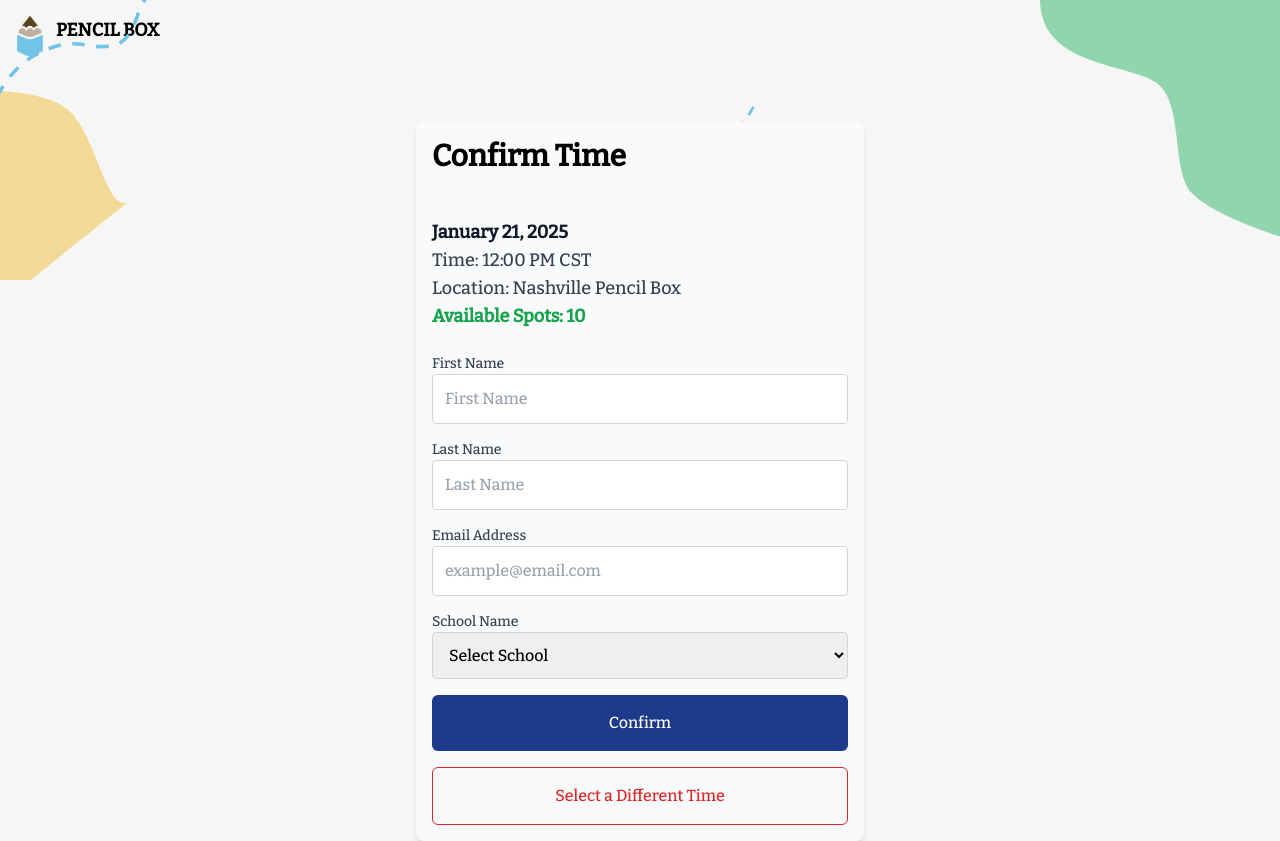
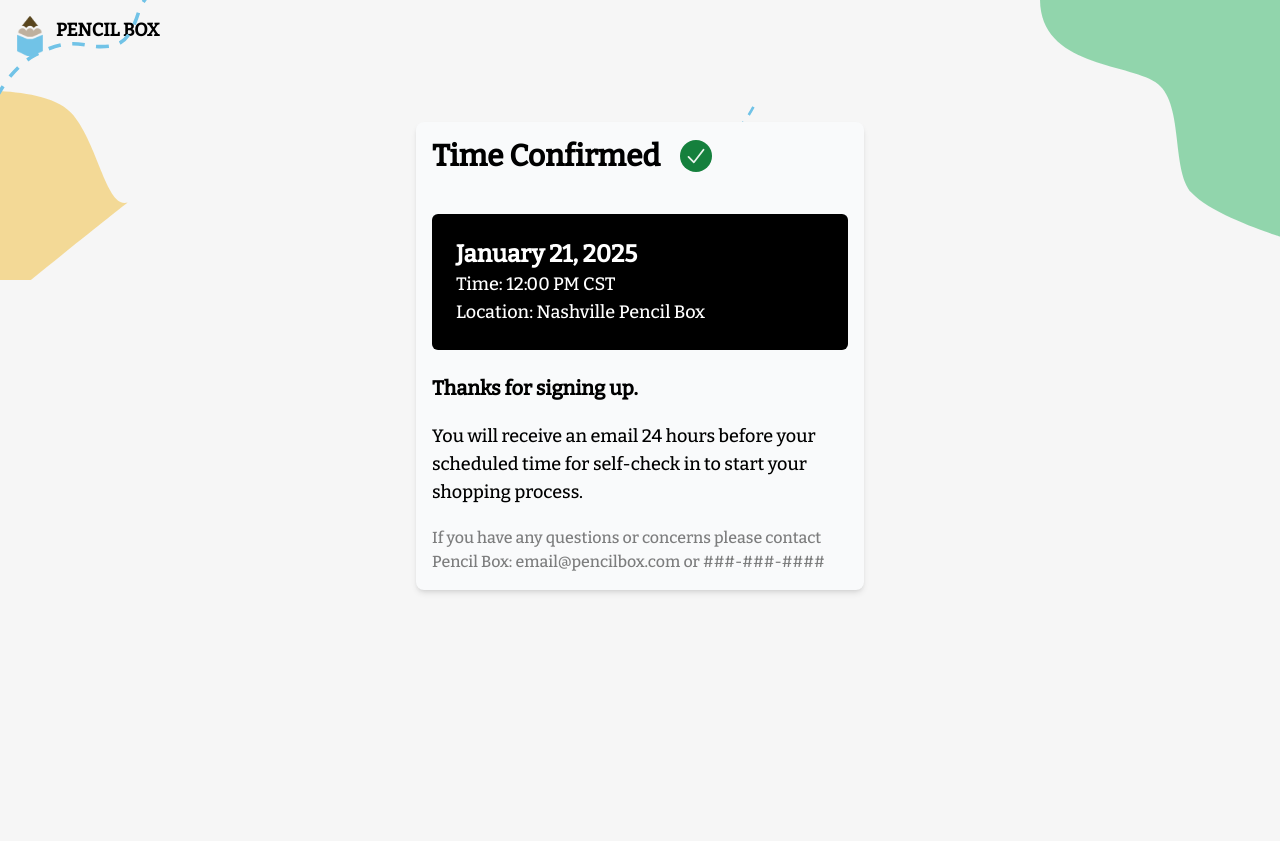
Before and after one commit to Pencil-For-Schools/pencil-tech-ui, a Next.js app: page /register-to-shop/teacher-info in a window 1280 px wide. Both pictures are taken after typing "Sample", "Sample", "name@example.com" into the empty fields and a click on the button "Confirm". After the commit the page ends 800 px from the top, so only its background shows below. Built offline with nearby package versions, Linux system fonts and the light colour scheme.

Commit message:
combined confirmed and user registration view

```diff
--- a/src/app/(scheduling)/confirm-registration/page.js
+++ /dev/null
@@ -1,59 +0,0 @@
-"use client"
-
-import { CheckIcon } from "@heroicons/react/20/solid";
-import { useState } from "react";
-
-const sampleData = {
-    day: 21,
-    location: "Nashville Pencil Box",
-    month: "January",
-    time: "12:00 PM CST",
-    year: 2025
-}
-
-const constantData = {
-    email: "email@pencilbox.com",
-    phoneNumber: "###-###-####",
-    questionOrConcern: "If you have any questions or concerns please contact Pencil Box:",
-    reminder: "You will receive an email 24 hours before your scheduled time for self-check in to start your shopping process.",
-    thanks: "Thanks for signing up.",
-}
-
-
-export default function Page() {
-    const [loading, setLoading] = useState(true)
-
-    // Background color can be set from the layout.tsx
-    if (!loading) {
-        return (
-            <div className="flex flex-col gap-10 px-5 py-10">
-                <p className="font-bold text-3xl">Finalizing...</p>
-                {/* Reusing spinner component from inventory list */}
-                <div className="flex items-center justify-center bg-gray-100">
-                    <div className="loader border-t-4 border-blue-500 border-solid rounded-full w-12 h-12 animate-spin"></div>
-                </div>
-                {/* End */}
-            </div>
-        );
-    }
-
-    return (
-        // Reusable header will go here for the layout
-        <div className="flex flex-col font-sans gap-10 md:items-center px-5 py-10">
-            <div className="flex gap-5 items-center">
-                <p className="font-bold text-3xl">Time Confirmed!</p>
-                <CheckIcon className="bg-green-700 h-6 p-1 rounded-full text-white/90 w-6" />
-            </div>
-
-            <div className="bg-black md:w-[400px] p-5 rounded-lg shadow-md space-y-1 text-white/90">
-                <p className="font-bold text-xl">{sampleData.month} {sampleData.day}, {sampleData.year}</p>
-                <p className="font-bold">Time: {sampleData.time}</p>
-                <p>Location: {sampleData.location}</p>
-            </div>
-
-            <p className="font-semibold text-2xl">{constantData.thanks}</p>
-            <p className="font-medium text-xl">{constantData.reminder}</p>
-            <p className="text-black/50 font-light">{constantData.questionOrConcern} {constantData.email} or {constantData.phoneNumber}</p>
-        </div >
-    )
-}
--- a/src/app/(scheduling)/register-to-shop/teacher-info/page.js
+++ b/src/app/(scheduling)/register-to-shop/teacher-info/page.js
@@ -2,6 +2,7 @@
 
 import { useState, useEffect } from "react";
 import { useRouter } from "next/navigation";
+import { CheckIcon } from "@heroicons/react/20/solid";
 
 const initialState = {
   email: "",
@@ -21,6 +22,15 @@
   time: "12:00 PM CST",
 };
 
+
+const constantData = {
+  email: "email@pencilbox.com",
+  phoneNumber: "###-###-####",
+  questionOrConcern: "If you have any questions or concerns please contact Pencil Box:",
+  reminder: "You will receive an email 24 hours before your scheduled time for self-check in to start your shopping process.",
+  thanks: "Thanks for signing up.",
+}
+
 export default function TeacherInfoPage({ params, searchParams }) {
   const [email, setEmail] = useState(searchParams.email);
   const [firstName, setFirstName] = useState(initialState.firstName);
@@ -28,6 +38,7 @@
   const [loading, setLoading] = useState(true);
   const [school, setSchool] = useState(searchParams.school_id);
   const [selectedShop, setSelectedShop] = useState({});
+  const [confirmed, setConfirmed] = useState(false);
 
   const router = useRouter();
 
@@ -46,6 +57,9 @@
     console.log("Email", email);
     console.log("School", school);
     console.log("YOU SUBMITTED, YA FILTHY ANIMAL! We need an API");
+
+    // ON SUCCESS, ROUTE TO CONFIRMATION
+    setConfirmed(true);
 
     resetForm();
   };
@@ -72,10 +86,38 @@
   return (
     <div className="flex flex-col items-center justify-center mt-[50px] relative z-[1000]">
       <div className="p-4 rounded-lg shadow-md w-full max-w-md bg-gray-50">
+        {confirmed ? (
+          <>
+            <div className="flex gap-5 items-center mb-10">
+              <p className="font-bold text-3xl">Time Confirmed</p>
+              <CheckIcon className="bg-green-700 h-8 p-1 rounded-full text-white/90" />
+            </div>
+            <div className="p-6 rounded-md mb-6 bg-black">
+              <p className="font-bold text-2xl font-bold text-white">
+                {selectedShop.date}
+              </p>
+              <p className="text-lg text-white">Time: {selectedShop.time}</p>
+              <p className="text-lg text-white">
+                Location: {selectedShop?.location?.loc}
+              </p>
+            </div>
+            <div>
+              <p className="font-semibold text-xl pb-5">{constantData.thanks}</p>
+              <p className="font-medium text-lg pb-5">{constantData.reminder}</p>
+              <p className="text-black/50 font-light">
+                {constantData.questionOrConcern} {constantData.email} or{" "}
+                {constantData.phoneNumber}
+              </p>
+            </div>
+          </>
+        ) : (
+          <>
             <h2 className="font-bold text-3xl mb-5">Confirm Time</h2>
 
             <div className="pt-6 rounded-md mb-6">
-          <p className="text-lg font-bold text-gray-900">{selectedShop.date}</p>
+              <p className="text-lg font-bold text-gray-900">
+                {selectedShop.date}
+              </p>
               <p className="text-lg text-gray-700">Time: {selectedShop.time}</p>
               <p className="text-lg text-gray-700">
                 Location: {selectedShop?.location?.loc}
@@ -88,7 +130,10 @@
                 Available Spots: {availability}
               </p>
             </div>
+          </>
+        )}
 
+        {!confirmed ? (
           <form className="space-y-4" onSubmit={handleSubmit}>
             <div>
               <label className="block text-sm font-medium text-gray-700">
@@ -100,6 +145,7 @@
                 onChange={(e) => setFirstName(e.target.value)}
                 placeholder="First Name"
                 className="w-full p-3 border border-gray-300 rounded focus:outline-none focus:ring-2 focus:ring-blue-500"
+                required
               />
             </div>
             <div>
@@ -112,6 +158,7 @@
                 onChange={(e) => setLastName(e.target.value)}
                 placeholder="Last Name"
                 className="w-full p-3 border border-gray-300 rounded focus:outline-none focus:ring-2 focus:ring-blue-500"
+                required
               />
             </div>
             <div>
@@ -124,6 +171,7 @@
                 onChange={(e) => setEmail(e.target.value)}
                 placeholder="example@email.com"
                 className="w-full p-3 border border-gray-300 rounded focus:outline-none focus:ring-2 focus:ring-blue-500"
+                required
               />
             </div>
             <div>
@@ -134,8 +182,11 @@
                 value={school}
                 onChange={(e) => setSchool(e.target.value)}
                 className="w-full p-3 border border-gray-300 rounded focus:outline-none focus:ring-2 focus:ring-blue-500"
+                required
               >
-            <option value="" disabled>Select School</option>
+                <option value="" disabled>
+                  Select School
+                </option>
                 <option value="1">School 1</option>
                 <option value="2">School 2</option>
                 {/* TODO: Connect to API Add more schools as needed */}
@@ -158,6 +209,7 @@
               </button>
             </div>
           </form>
+        ) : null}
       </div>
     </div>
   );
```
Lines whose indentation alone changed are shown as unchanged.
